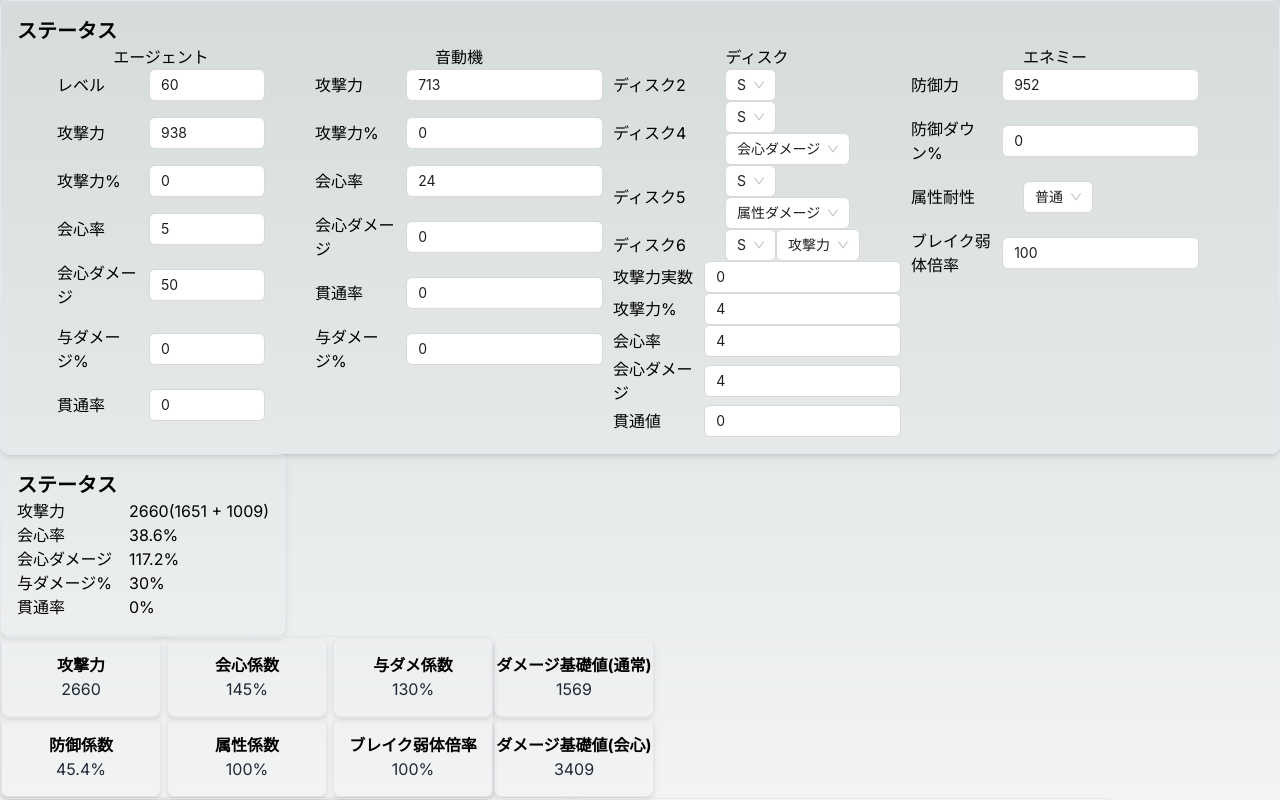
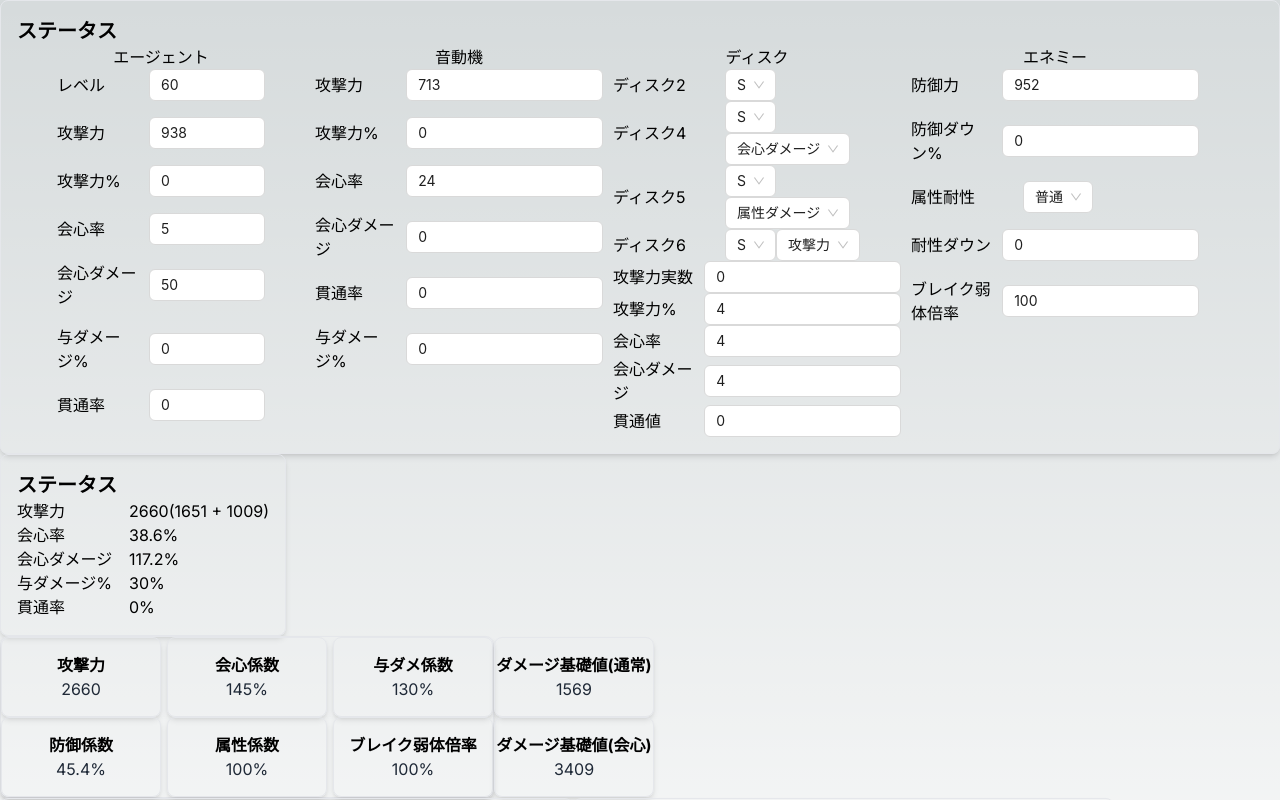
Before and after one commit to negagen/zzz-calculator, a Next.js app: page / in a window 1280 px wide. Shown: the top 800 px of the page. Built offline with nearby package versions, Linux system fonts and the light colour scheme.

Commit message:
Impl registance down

```diff
--- a/app/EnemyStatus.tsx
+++ b/app/EnemyStatus.tsx
@@ -62,6 +62,22 @@ export const EnemyStatusPanel = ({
         </div>
 
         <div className="flex flex-row items-center w-full">
+          <div className="w-28">耐性ダウン</div>
+          <div>
+            <Input
+              type="number"
+              value={enemyStatus.registanceDown}
+              onChange={(e) => {
+                onChange({
+                  ...enemyStatus,
+                  registanceDown: parseInt(e.target.value),
+                });
+              }}
+            />
+          </div>
+        </div>
+
+        <div className="flex flex-row items-center w-full">
           <div className="w-28">ブレイク弱体倍率</div>
           <div>
             <Input
--- a/app/calculate.ts
+++ b/app/calculate.ts
@@ -160,7 +160,8 @@ export const calculateDamageBase = (
         (damageLevel[baseStatus.level] + defense)) *
         1000
     ) / 10;
-  const resistanceRate = 100 - enemyStatus.damageRes;
+  const resistanceRate =
+    100 - enemyStatus.damageRes + enemyStatus.registanceDown;
   const stunBonusRate = enemyStatus.stunDamageMultiplier;
 
   return {
--- a/app/data.ts
+++ b/app/data.ts
@@ -41,6 +41,7 @@ export const defaultEnemyStatus: EnemyStatus = {
   defense: 952,
   damageRes: 0,
   defenseDown: 0,
+  registanceDown: 0,
   stunDamageMultiplier: 100,
 };
 
--- a/app/types.ts
+++ b/app/types.ts
@@ -93,6 +93,7 @@ export interface EnemyStatus {
   defense: number;
   defenseDown: number;
   damageRes: number;
+  registanceDown: number;
   stunDamageMultiplier: number;
 }
 
```
Also changed, not shown: app/page.tsx (+2 -6 lines).
